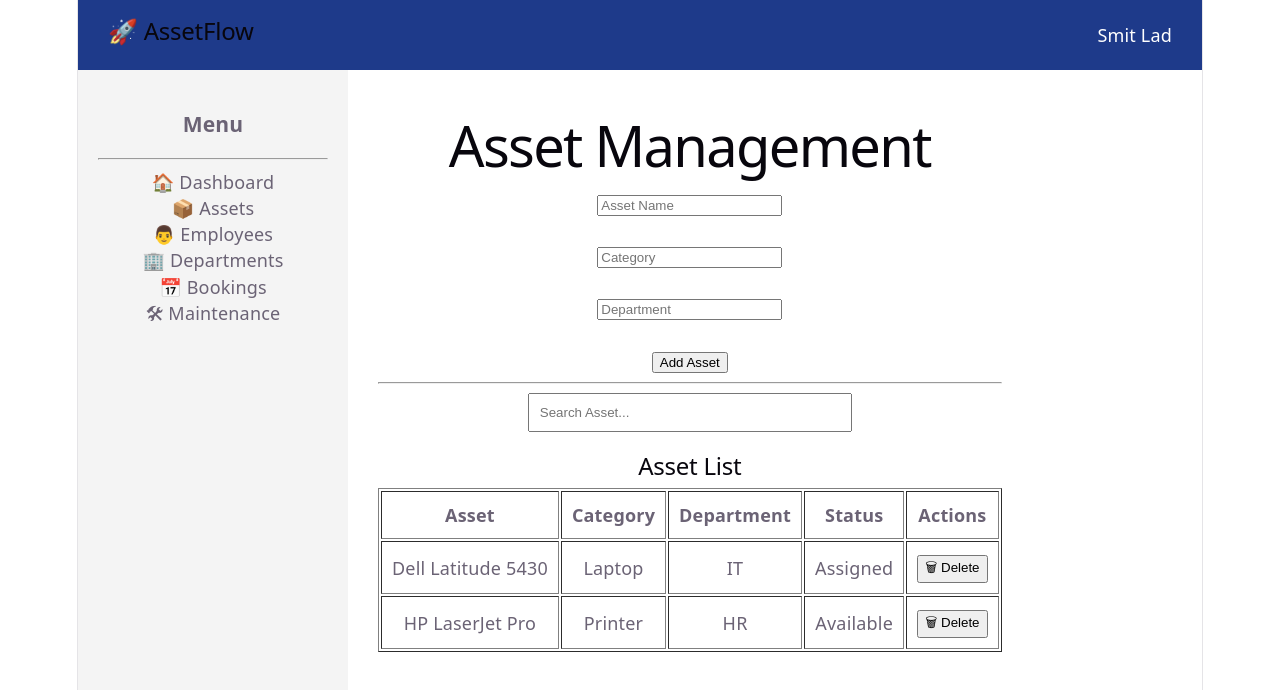
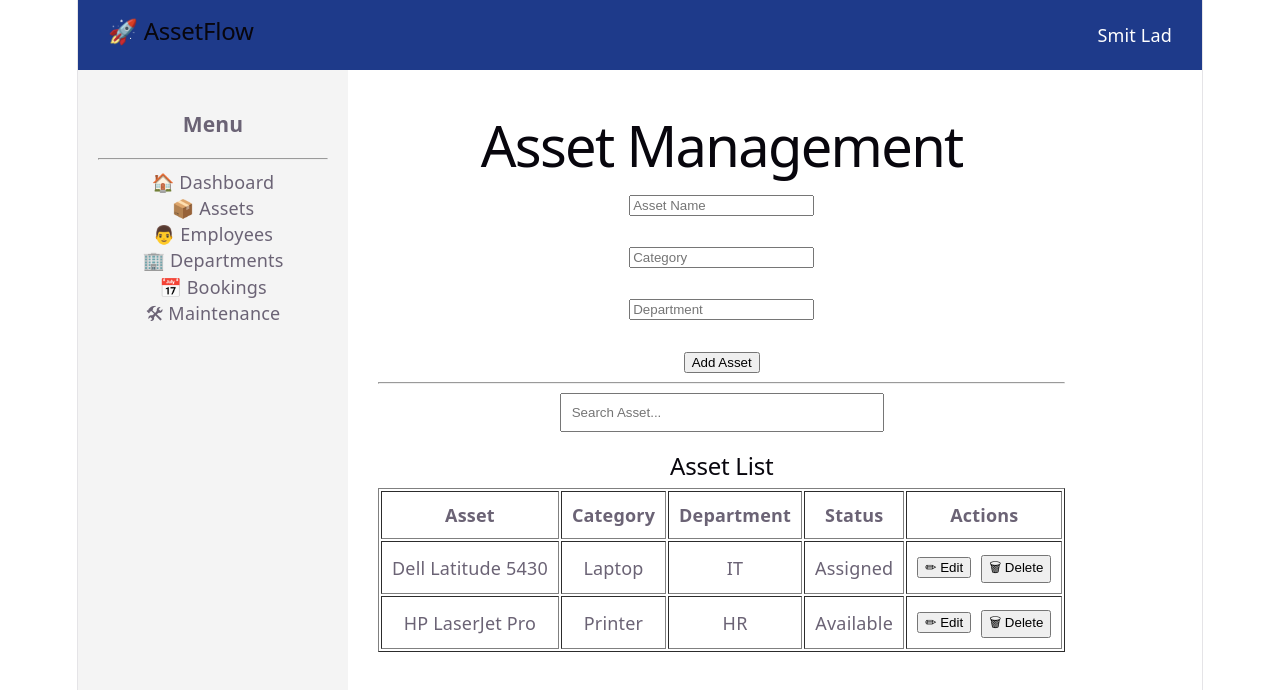
Before and after one commit to SMIT-LAD-CODER/AssetFlow-Enterprise-Asset-Resource-Management-System-LADSMIT, a React (Vite) app in the folder client/: page /assets in a window 1280 px wide. Shown: the top 690 px of the page. Built offline with nearby package versions, Linux system fonts and the light colour scheme.

Commit message:
Implement edit and update functionality for assets

```diff
--- a/client/src/pages/Assets.jsx
+++ b/client/src/pages/Assets.jsx
@@ -19,6 +19,8 @@ function Assets() {
         department: "HR",
         status: "Available",
     },]);
+    const [isEditing, setIsEditing] = useState(false);
+    const [editId, setEditId] = useState(null);
     const [search, setSearch] = useState("");
 
     const handleSubmit = (e) => {
@@ -29,6 +31,23 @@ function Assets() {
             return;
         }
 
+        if (isEditing) {
+            const updatedAssets = assets.map((asset) =>
+                asset.id === editId
+                    ? {
+                        ...asset,
+                        assetName,
+                        category,
+                        department,
+                    }
+                    : asset
+            );
+
+            setAssets(updatedAssets);
+            setIsEditing(false);
+            setEditId(null);
+
+        } else {
             const newAsset = {
                 id: Date.now(),
                 assetName,
@@ -38,6 +57,7 @@ function Assets() {
             };
 
             setAssets([...assets, newAsset]);
+        }
 
         setAssetName("");
         setCategory("");
@@ -74,7 +94,7 @@ function Assets() {
                 <br /><br />
 
                 <button type="submit">
-                    Add Asset
+                    {isEditing ? "Update Asset" : "Add Asset"}
                 </button>
             </form>
 
@@ -117,9 +137,23 @@ function Assets() {
                                 <td>{asset.status}</td>
                                 <td>
                                     <button
+                                        onClick={() => {
+                                            setAssetName(asset.assetName);
+                                            setCategory(asset.category);
+                                            setDepartment(asset.department);
+
+                                            setEditId(asset.id);
+                                            setIsEditing(true);
+                                        }}
+                                    >
+                                        ✏ Edit
+                                    </button>
+
+                                    <button
                                         onClick={() =>
                                             setAssets(assets.filter((a) => a.id !== asset.id))
                                         }
+                                        style={{ marginLeft: "10px" }}
                                     >
                                         🗑 Delete
                                     </button>
```
Lines whose indentation alone changed are shown as unchanged.
